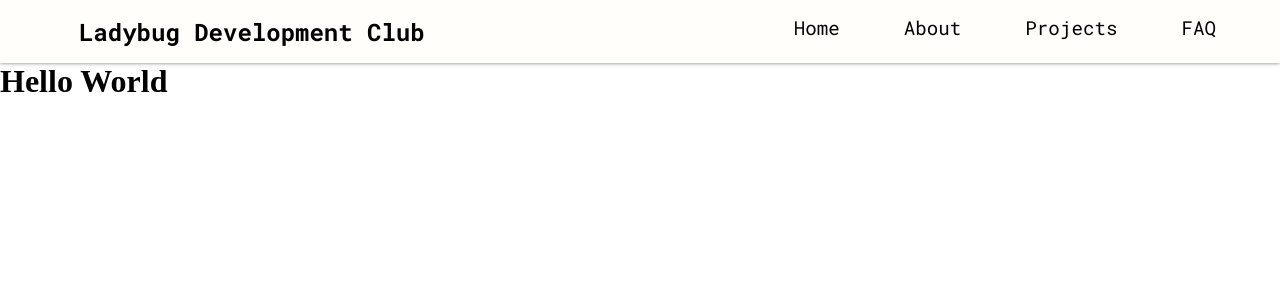
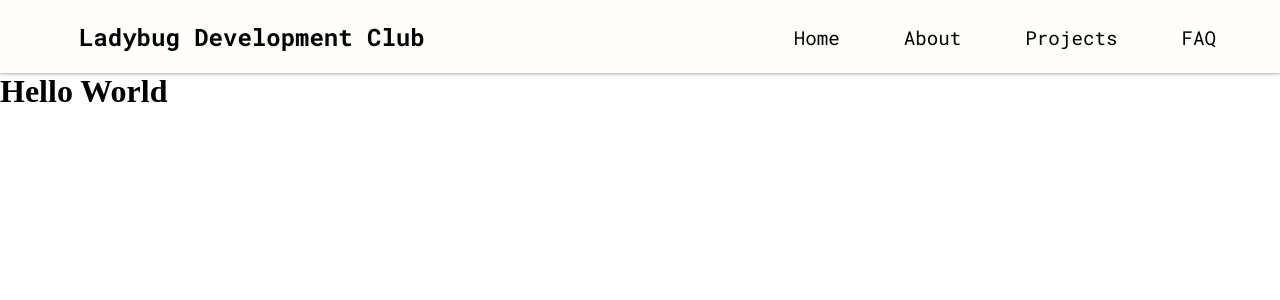
Before and after one commit to k3nzzy/Ladybug-Website, a React (Create React App) app: page / in a window 1280 px wide. Shown: the top 300 px of the page. Built offline with nearby package versions, Linux system fonts and the light colour scheme; some icons are missing.

Commit message:
increase navbar height

```diff
--- a/src/components/Navbar/Styles.css
+++ b/src/components/Navbar/Styles.css
@@ -41,7 +41,7 @@ body{
 }
 
 .menu a{
-  padding-top: 15px;
+  padding-top: 25px;
   padding-bottom: 20px;
   margin: 0 2rem;
   position: relative;
```
